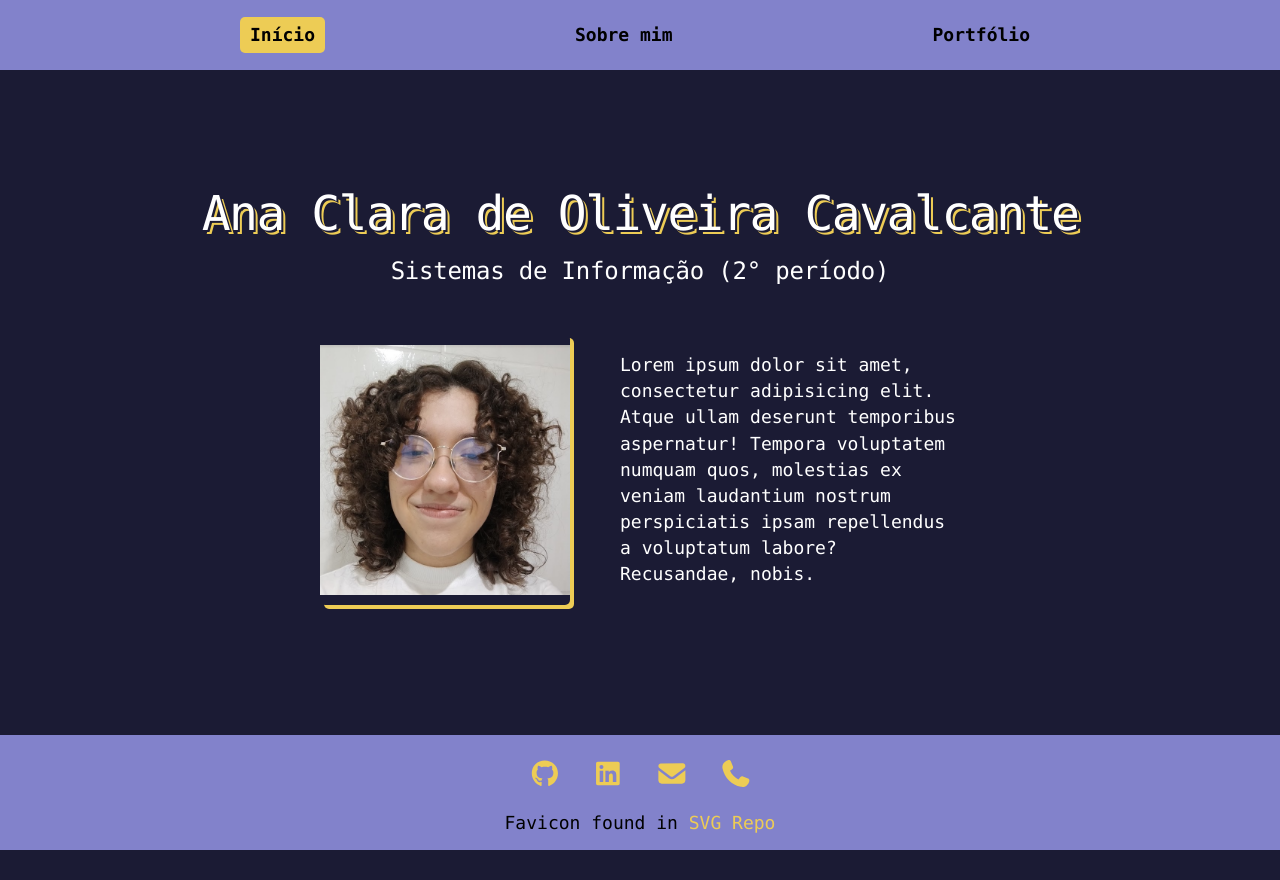
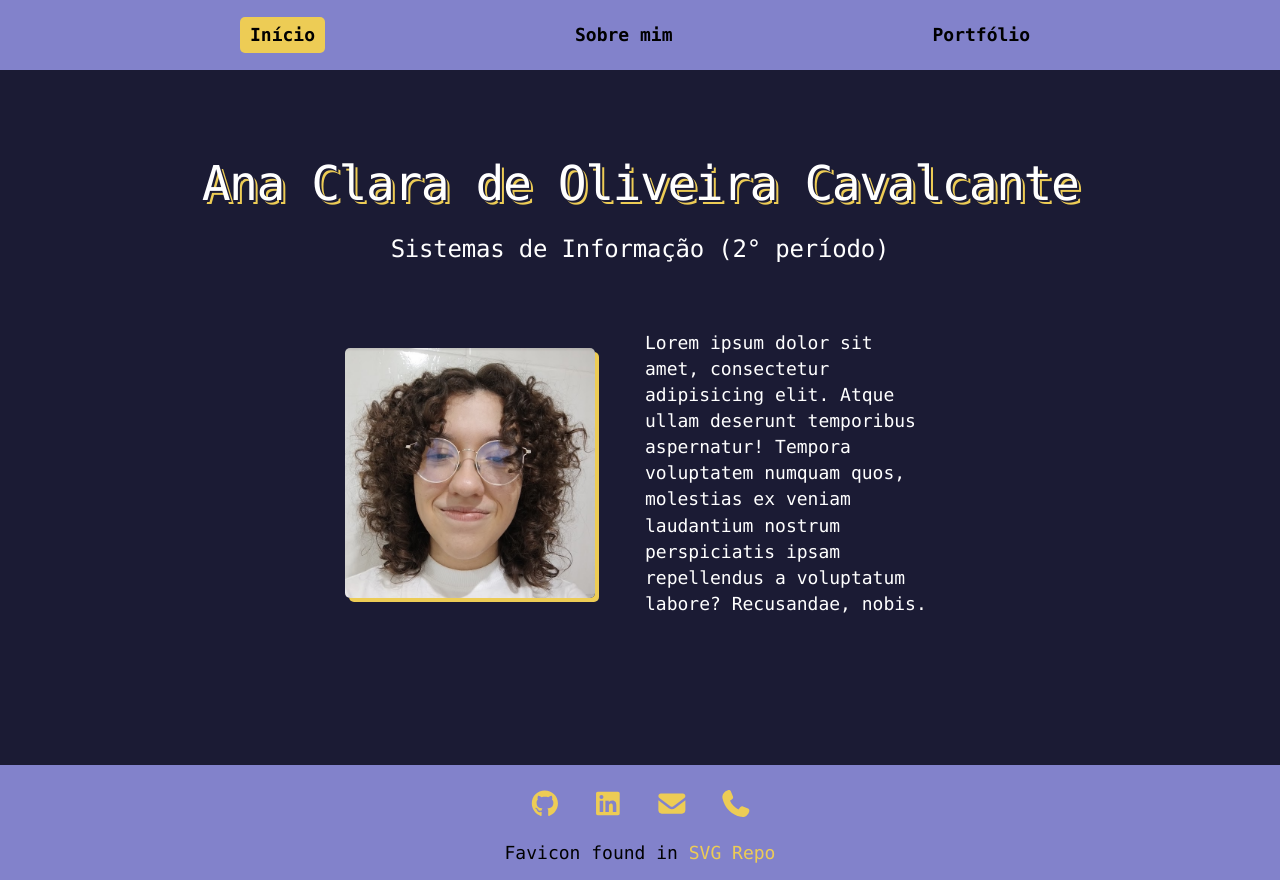
Before and after one commit to Clarinhaaa/minha-pagina-cin, a React (Vite) app: page / in a window 1280 px wide. Before the commit the page ends 850 px from the top, so only its background shows below. Built offline with nearby package versions, Linux system fonts and the light colour scheme.

Commit message:
refactor: faz mais padronizações de CSS e HTML semântico

```diff
--- a/src/App.css
+++ b/src/App.css
@@ -1,5 +1,3 @@
-/* Estilos globais para classes */
-a.active {
-    background-color: var(--accent-color);
-    border-radius: 5px;
+main {
+    margin: 100px 50px;
 }
--- a/src/App.tsx
+++ b/src/App.tsx
@@ -7,7 +7,9 @@ function App() {
   return (
     <>
       <Header />
-      <Outlet />
+      <main>
+        <Outlet />
+      </main>
       <Footer />
     </>
   );
--- a/src/components/Header.module.css
+++ b/src/components/Header.module.css
@@ -1,7 +1,6 @@
 .headerContainer {
   background-color: var(--secondary-bg);
   height: 50px;
-  margin-bottom: 30px;
   padding: 10px 0;
   display: flex;
   align-items: center;
--- a/src/index.css
+++ b/src/index.css
@@ -1,4 +1,4 @@
-/* Estilos globais para tags */
+/* Estilos globais */
 
 :root {
   --text: #fff;
@@ -37,6 +37,7 @@ h2 {
   font-family: var(--heading);
   font-weight: 500;
   color: var(--text-h);
+  margin-top: 0;
 }
 
 h1 {
@@ -63,3 +64,8 @@ a {
     color: var(--accent-color);
     padding: 5px 10px;
 }
+
+a.active {
+  background-color: var(--accent-color);
+  border-radius: 5px;
+}
--- a/src/pages/Home.module.css
+++ b/src/pages/Home.module.css
@@ -2,19 +2,15 @@
   display: flex;
   flex-direction: column;
   align-items: center;
-  margin: 100px 0;
+}
 
-  h1,
-  h2 {
-    margin-top: 0;
-  }
-}
 
 .infoBasica {
   display: flex;
   gap: 50px;
   width: 50%;
   margin: 30px 0;
+  align-items: center;
 
   img {
     width: 250px;
--- a/src/pages/Home.tsx
+++ b/src/pages/Home.tsx
@@ -3,16 +3,15 @@ import foto from "../assets/foto.png"
 
 function Home() {
   return (
-    <div className={styles.homeContainer}>
+    <section className={styles.homeContainer}>
       <h1>Ana Clara de Oliveira Cavalcante</h1>
       <h2>Sistemas de Informação (2° período)</h2>
 
-      <div className={styles.infoBasica}>
+      <article className={styles.infoBasica}>
         <img src={foto} alt="Foto minha" />
         <p>Lorem ipsum dolor sit amet, consectetur adipisicing elit. Atque ullam deserunt temporibus aspernatur! Tempora voluptatem numquam quos, molestias ex veniam laudantium nostrum perspiciatis ipsam repellendus a voluptatum labore? Recusandae, nobis.</p>
-      </div>
-
-    </div>
+      </article>
+    </section>
   );
 }
 
```
